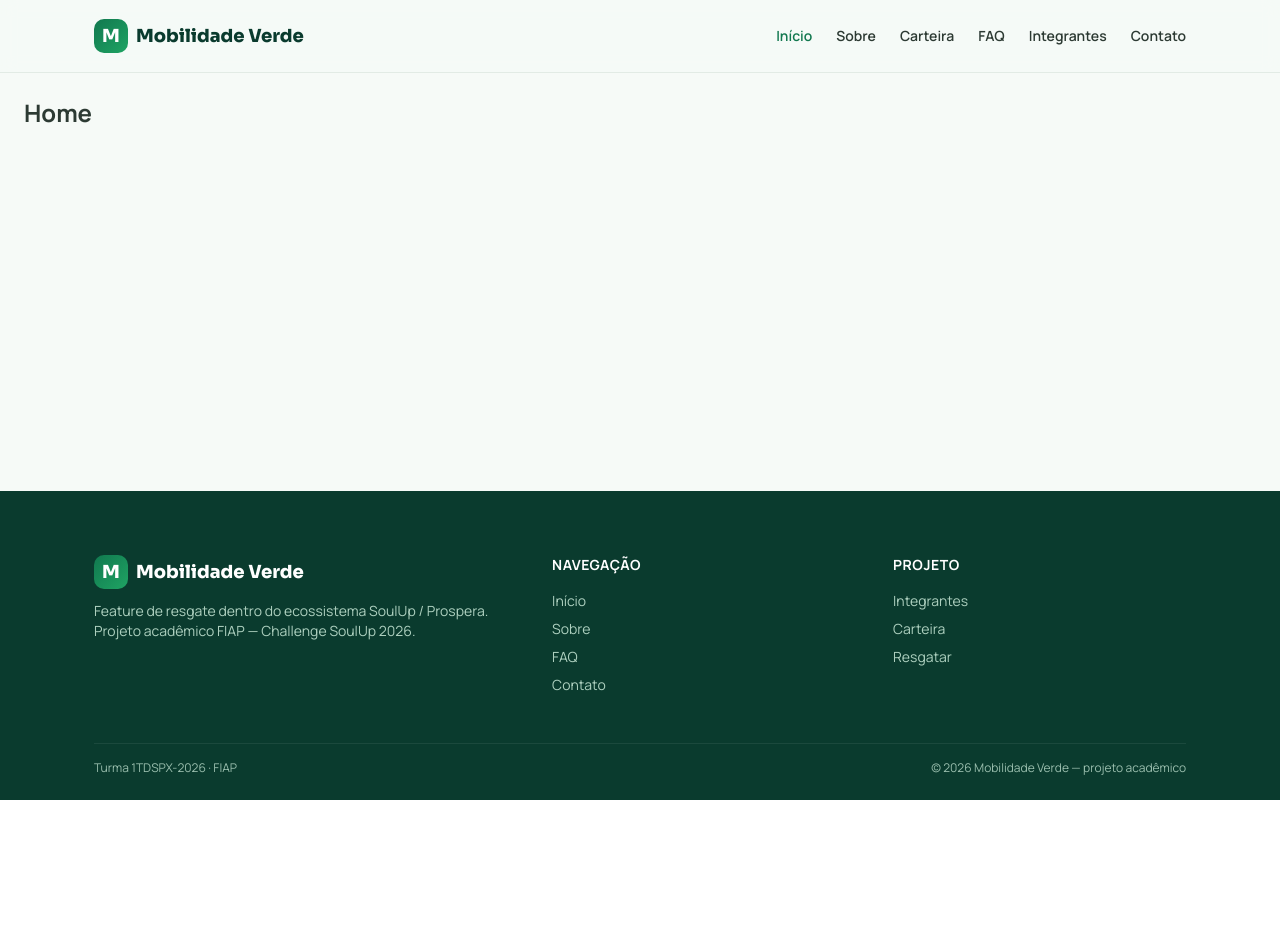
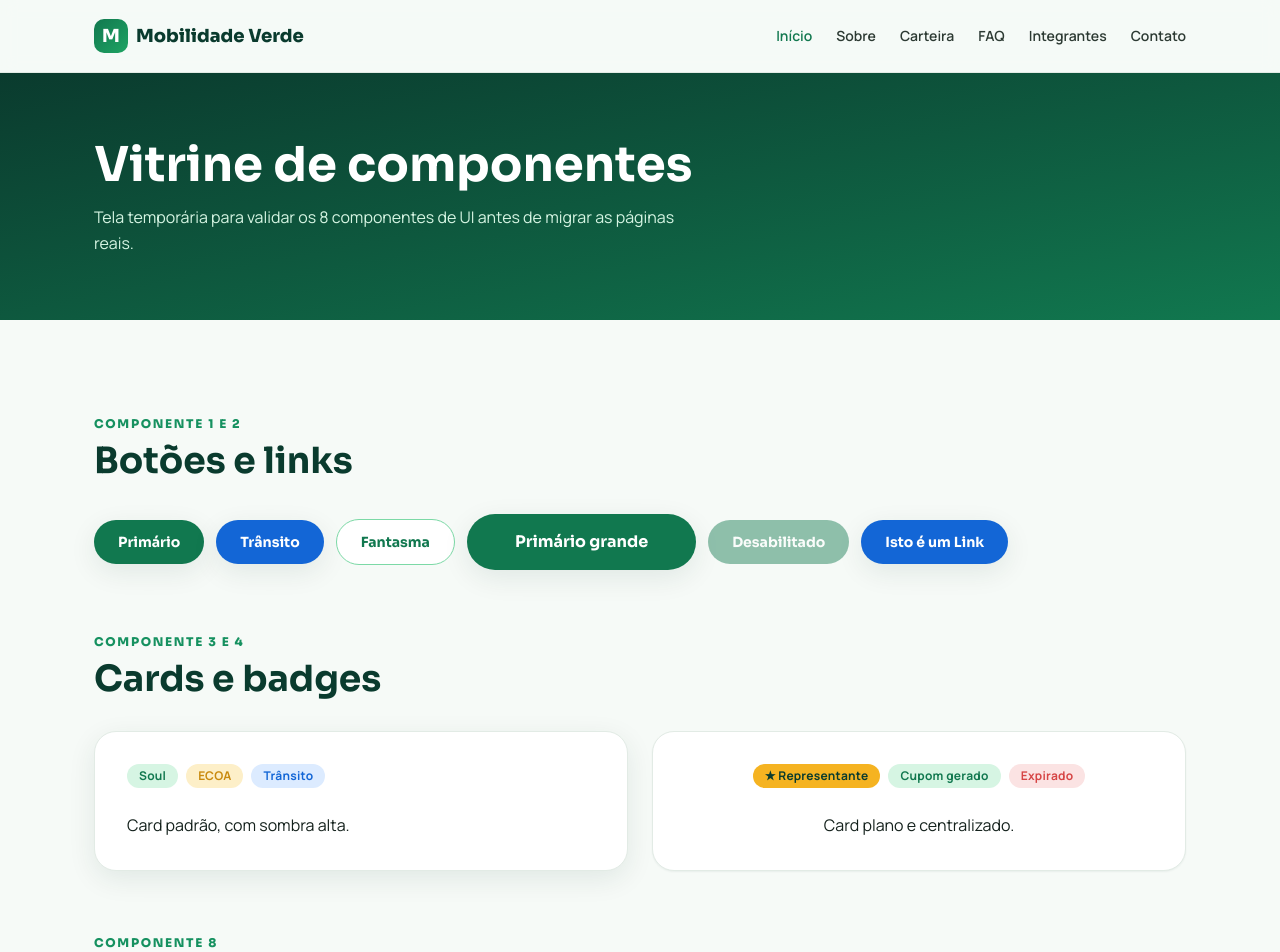
Before and after one commit to EstevesArtur/mobilidade-verde-front, a React (Vite) app: page / in a window 1280 px wide. Shown: the top 952 px of the page. Before the commit the page ends 800 px from the top, so only its background shows below. Built offline with nearby package versions, Linux system fonts and the light colour scheme.

Commit message:
feat: adiciona componentes de UI reutilizaveis com Tailwind

```diff
--- a/src/components/layout/layout.tsx
+++ b/src/components/layout/layout.tsx
@@ -13,7 +13,7 @@ export function Layout() {
   }, [pathname]);
 
   return (
-    <div className="flex min-h-screen flex-col bg-areia font-body text-grafite-700">
+    <div className="flex min-h-screen flex-col bg-areia font-body leading-relaxed text-grafite-900">
       <Header />
       <main className="flex-1">
         <Outlet />
--- /dev/null
+++ b/src/components/ui/badge.tsx
@@ -0,0 +1,40 @@
+import type { ReactNode } from "react";
+
+export type TomBadge =
+  | "soul"
+  | "ecoa"
+  | "transito"
+  | "representante"
+  | "ok"
+  | "expirado";
+
+// Traducao das variantes .badge--* do components.css.
+const TONS: Record<TomBadge, string> = {
+  soul: "bg-soul-100 text-soul-700",
+  ecoa: "bg-ecoa-100 text-ecoa-700",
+  transito: "bg-transito-100 text-transito-700",
+  representante: "bg-ecoa-500 text-soul-900",
+  ok: "bg-soul-100 text-soul-700",
+  expirado: "bg-[#FBE3E3] text-erro",
+};
+
+interface BadgeProps {
+  children: ReactNode;
+  tom?: TomBadge;
+  className?: string;
+}
+
+export function Badge({ children, tom = "soul", className = "" }: BadgeProps) {
+  return (
+    <span
+      className={
+        "inline-flex items-center gap-1.5 rounded-pilula px-3 py-1 text-xs font-bold tracking-[0.02em] " +
+        TONS[tom] +
+        " " +
+        className
+      }
+    >
+      {children}
+    </span>
+  );
+}
--- /dev/null
+++ b/src/components/ui/botao-link.tsx
@@ -0,0 +1,32 @@
+import type { ReactNode } from "react";
+import { Link } from "react-router-dom";
+import { classesBotao } from "./botao";
+import type { VarianteBotao, TamanhoBotao } from "./botao";
+
+// Mesmo visual do Botao, mas navega pelo React Router em vez de disparar acao.
+interface BotaoLinkProps {
+  para: string;
+  children: ReactNode;
+  variante?: VarianteBotao;
+  tamanho?: TamanhoBotao;
+  bloco?: boolean;
+  className?: string;
+}
+
+export function BotaoLink({
+  para,
+  children,
+  variante = "primario",
+  tamanho = "md",
+  bloco = false,
+  className = "",
+}: BotaoLinkProps) {
+  return (
+    <Link
+      to={para}
+      className={classesBotao(variante, tamanho, bloco) + " " + className}
+    >
+      {children}
+    </Link>
+  );
+}
--- /dev/null
+++ b/src/components/ui/botao.tsx
@@ -0,0 +1,60 @@
+import type { ButtonHTMLAttributes, ReactNode } from "react";
+
+export type VarianteBotao = "primario" | "transito" | "fantasma";
+export type TamanhoBotao = "md" | "lg";
+
+// Traducao literal do .btn do components.css da Sprint 1+2.
+// cursor-pointer e obrigatorio: o Preflight do Tailwind v4 usa cursor default.
+const BASE =
+  "inline-flex cursor-pointer items-center justify-center gap-2 rounded-pilula font-display font-bold transition duration-150 hover:-translate-y-0.5 active:translate-y-0 motion-reduce:transition-none focus-visible:outline-[3px] focus-visible:outline-offset-2 focus-visible:outline-transito-500 disabled:cursor-not-allowed disabled:opacity-[0.45] disabled:shadow-none disabled:hover:translate-y-0 disabled:hover:shadow-none";
+
+const VARIANTES: Record<VarianteBotao, string> = {
+  primario:
+    "bg-soul-700 text-white shadow-card hover:bg-soul-600 hover:shadow-alta",
+  transito: "bg-transito-700 text-white shadow-card hover:bg-transito-500",
+  fantasma:
+    "border-[1.5px] border-soul-300 bg-white text-soul-700 hover:border-soul-500 hover:bg-soul-100",
+};
+
+const TAMANHOS: Record<TamanhoBotao, string> = {
+  md: "px-6 py-3 text-sm",
+  lg: "px-12 py-4 text-base",
+};
+
+// Exportada para o BotaoLink reaproveitar exatamente o mesmo visual.
+export function classesBotao(
+  variante: VarianteBotao = "primario",
+  tamanho: TamanhoBotao = "md",
+  bloco = false
+): string {
+  return [BASE, VARIANTES[variante], TAMANHOS[tamanho], bloco ? "w-full" : ""]
+    .join(" ")
+    .trim();
+}
+
+interface BotaoProps extends ButtonHTMLAttributes<HTMLButtonElement> {
+  children: ReactNode;
+  variante?: VarianteBotao;
+  tamanho?: TamanhoBotao;
+  bloco?: boolean;
+}
+
+export function Botao({
+  children,
+  variante = "primario",
+  tamanho = "md",
+  bloco = false,
+  className = "",
+  type = "button",
+  ...resto
+}: BotaoProps) {
+  return (
+    <button
+      type={type}
+      className={classesBotao(variante, tamanho, bloco) + " " + className}
+      {...resto}
+    >
+      {children}
+    </button>
+  );
+}
--- /dev/null
+++ b/src/components/ui/cabecalho-pagina.tsx
@@ -0,0 +1,18 @@
+// Traducao do .page-head: a faixa verde no topo das paginas internas.
+interface CabecalhoPaginaProps {
+  titulo: string;
+  descricao: string;
+}
+
+export function CabecalhoPagina({ titulo, descricao }: CabecalhoPaginaProps) {
+  return (
+    <header className="bg-gradient-to-br from-soul-900 to-soul-700 py-16 text-white">
+      <div className="mx-auto w-full max-w-[1140px] px-4 sm:px-6">
+        <h1 className="font-display text-4xl leading-[1.15] font-bold text-white md:text-5xl">
+          {titulo}
+        </h1>
+        <p className="mt-3 max-w-[60ch] text-soul-100">{descricao}</p>
+      </div>
+    </header>
+  );
+}
--- /dev/null
+++ b/src/components/ui/campo-erro.tsx
@@ -0,0 +1,17 @@
+// Mensagem de erro dos campos do formulario (React Hook Form).
+// role="alert" faz o leitor de tela anunciar o erro assim que ele aparece.
+interface CampoErroProps {
+  mensagem?: string;
+}
+
+export function CampoErro({ mensagem }: CampoErroProps) {
+  if (!mensagem) {
+    return null;
+  }
+
+  return (
+    <span role="alert" className="mt-1 block text-sm font-semibold text-erro">
+      {mensagem}
+    </span>
+  );
+}
--- /dev/null
+++ b/src/components/ui/card.tsx
@@ -0,0 +1,29 @@
+import type { ReactNode } from "react";
+
+// Traducao do .card / .card--flat do components.css.
+interface CardProps {
+  children: ReactNode;
+  plano?: boolean;
+  centralizado?: boolean;
+  className?: string;
+}
+
+export function Card({
+  children,
+  plano = false,
+  centralizado = false,
+  className = "",
+}: CardProps) {
+  return (
+    <div
+      className={
+        "rounded-grande border border-linha bg-white p-8 " +
+        (plano ? "shadow-suave " : "shadow-card ") +
+        (centralizado ? "text-center " : "") +
+        className
+      }
+    >
+      {children}
+    </div>
+  );
+}
--- /dev/null
+++ b/src/components/ui/secao.tsx
@@ -0,0 +1,23 @@
+import type { ReactNode } from "react";
+
+// Substitui o par .section + .container que se repetia nas 8 paginas HTML.
+// Espacamento vertical menor no mobile, igual ao media query original.
+interface SecaoProps {
+  children: ReactNode;
+  estreita?: boolean;
+  className?: string;
+}
+
+export function Secao({
+  children,
+  estreita = false,
+  className = "",
+}: SecaoProps) {
+  return (
+    <section className={(estreita ? "py-12" : "py-12 md:py-24") + " " + className}>
+      <div className="mx-auto w-full max-w-[1140px] px-4 sm:px-6">
+        {children}
+      </div>
+    </section>
+  );
+}
--- /dev/null
+++ b/src/components/ui/titulo-secao.tsx
@@ -0,0 +1,31 @@
+import type { ReactNode } from "react";
+
+// Junta o .eyebrow e o .section-title, que sempre apareciam colados.
+// O h2 traz font-display/font-bold/text-soul-900 explicitos porque o
+// Preflight do Tailwind nao estiliza titulos.
+interface TituloSecaoProps {
+  titulo: ReactNode;
+  sobretitulo?: string;
+  centralizado?: boolean;
+  className?: string;
+}
+
+export function TituloSecao({
+  titulo,
+  sobretitulo,
+  centralizado = false,
+  className = "",
+}: TituloSecaoProps) {
+  return (
+    <div className={(centralizado ? "text-center " : "") + className}>
+      {sobretitulo && (
+        <p className="font-display text-xs font-extrabold tracking-[0.14em] text-soul-600 uppercase">
+          {sobretitulo}
+        </p>
+      )}
+      <h2 className="font-display mt-2 mb-8 text-3xl leading-[1.15] font-bold text-soul-900 md:text-4xl">
+        {titulo}
+      </h2>
+    </div>
+  );
+}
--- a/src/pages/home.tsx
+++ b/src/pages/home.tsx
@@ -1,3 +1,79 @@
+import { Botao } from "../components/ui/botao";
+import { BotaoLink } from "../components/ui/botao-link";
+import { Card } from "../components/ui/card";
+import { Badge } from "../components/ui/badge";
+import { Secao } from "../components/ui/secao";
+import { TituloSecao } from "../components/ui/titulo-secao";
+import { CabecalhoPagina } from "../components/ui/cabecalho-pagina";
+import { CampoErro } from "../components/ui/campo-erro";
+
 export function Home() {
-  return <h1 className="p-6 text-2xl font-bold">Home</h1>;
+  return (
+    <>
+      <CabecalhoPagina
+        titulo="Vitrine de componentes"
+        descricao="Tela temporária para validar os 8 componentes de UI antes de migrar as páginas reais."
+      />
+
+      <Secao>
+        <TituloSecao sobretitulo="Componente 1 e 2" titulo="Botões e links" />
+        <div className="flex flex-wrap items-center gap-3">
+          <Botao variante="primario">Primário</Botao>
+          <Botao variante="transito">Trânsito</Botao>
+          <Botao variante="fantasma">Fantasma</Botao>
+          <Botao variante="primario" tamanho="lg">
+            Primário grande
+          </Botao>
+          <Botao disabled>Desabilitado</Botao>
+          <BotaoLink para="/faq" variante="transito">
+            Isto é um Link
+          </BotaoLink>
+        </div>
+
+        <TituloSecao
+          sobretitulo="Componente 3 e 4"
+          titulo="Cards e badges"
+          className="mt-16"
+        />
+        <div className="grid gap-6 md:grid-cols-2">
+          <Card>
+            <div className="flex flex-wrap gap-2">
+              <Badge tom="soul">Soul</Badge>
+              <Badge tom="ecoa">ECOA</Badge>
+              <Badge tom="transito">Trânsito</Badge>
+            </div>
+            <p className="mt-6">Card padrão, com sombra alta.</p>
+          </Card>
+          <Card plano centralizado>
+            <div className="flex flex-wrap justify-center gap-2">
+              <Badge tom="representante">★ Representante</Badge>
+              <Badge tom="ok">Cupom gerado</Badge>
+              <Badge tom="expirado">Expirado</Badge>
+            </div>
+            <p className="mt-6">Card plano e centralizado.</p>
+          </Card>
+        </div>
+
+        <TituloSecao
+          sobretitulo="Componente 8"
+          titulo="Mensagem de erro"
+          className="mt-16"
+        />
+        <Card>
+          <label
+            htmlFor="teste"
+            className="font-display font-bold text-soul-900"
+          >
+            Campo de exemplo
+          </label>
+          <input
+            id="teste"
+            className="mt-2 block w-full rounded-suave border border-linha px-4 py-3 focus-visible:outline-[3px] focus-visible:outline-offset-2 focus-visible:outline-transito-500"
+            placeholder="Digite algo"
+          />
+          <CampoErro mensagem="Informe ao menos 3 caracteres." />
+        </Card>
+      </Secao>
+    </>
+  );
 }
```
